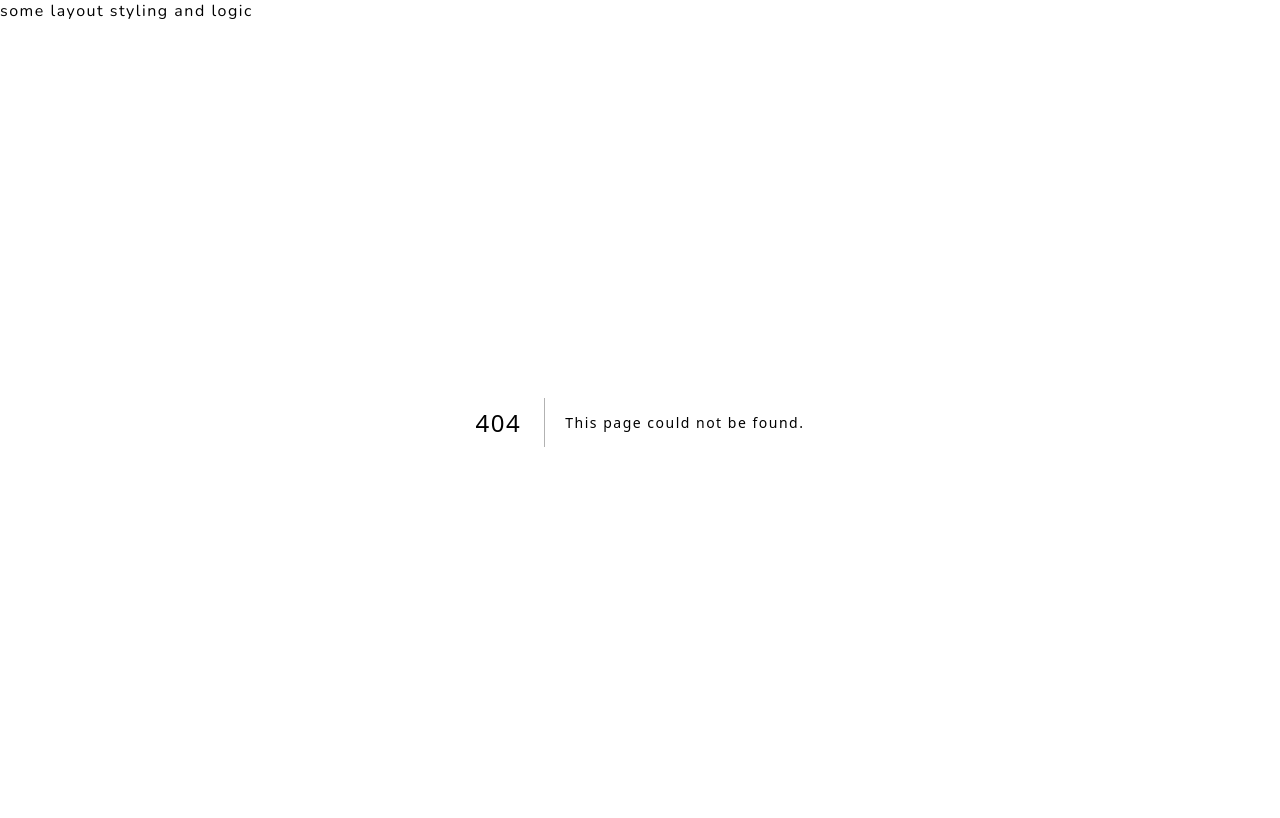
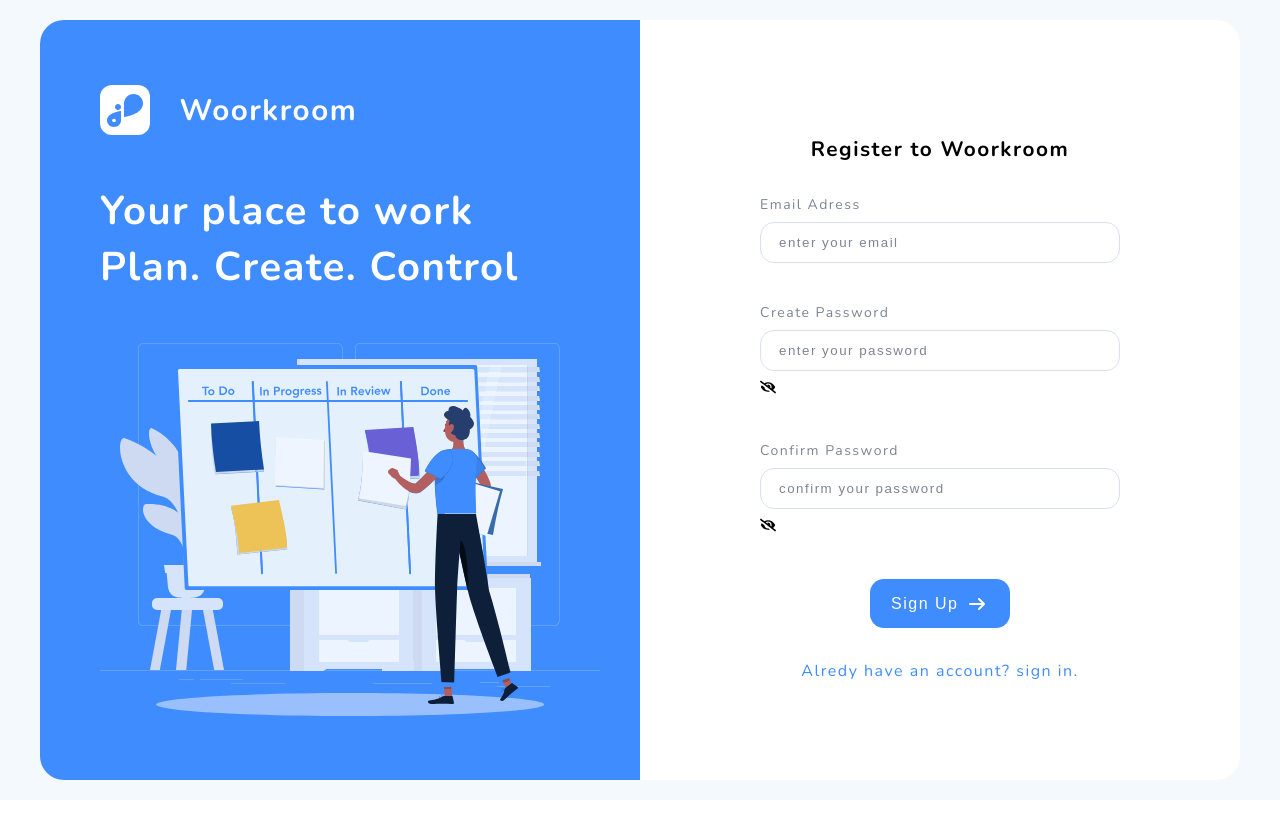
Before and after one commit to Ezekwu/Sure-scores, a Next.js app: page /auth/signup in a window 1280 px wide. Before the commit this address had no page. Shown: the top 818 px of the page. Built offline with nearby package versions, Linux system fonts and the light colour scheme.

Commit message:
built login and signin page

```diff
--- a/app/auth/authStyle.scss
+++ /dev/null
@@ -1,7 +0,0 @@
-@import 'styles/variables';
-
-.main{
-  background-color: $color-primary-10;
-  padding: 1.25rem 2.5rem;
-  min-height: 100vh;
-}
--- /dev/null
+++ b/app/auth/signup/page.tsx
@@ -0,0 +1,69 @@
+'use client'
+import dynamic from 'next/dynamic'
+import Image from 'next/image'
+import Link from 'next/link'
+
+const UiButton = dynamic(() => import('../../../components/ui/Button/UiButton'))
+const UiForm = dynamic(() => import('../../../components/ui/Form/UiForm'))
+const UiInput = dynamic(() => import('../../../components/ui/Input/UiInput'))
+const AuthLayout = dynamic(() => import('@/components/layout/AuthLayout/AuthLayout'))
+import styles from '../../../styles/FormStyle.module.scss'
+import arrowRight from '../../../public/assets/icons/arrowRight.svg'
+import loginSchema from '@/utils/validations/loginSchema'
+
+
+
+
+export default function page() {
+  const onSubmit = () => {
+
+  }
+
+  return (
+    <AuthLayout>
+      <h2 style={{
+          textAlign: 'center',
+          fontSize: '1.3rem',
+          marginBottom: '2rem',
+        }}>
+          Register to Woorkroom
+      </h2>
+      <UiForm onSubmit={onSubmit} schema={loginSchema}>
+        {({errors, register})=>(
+          <div className={styles.form__wrapper}>
+            <UiInput
+            register={register}
+            error={errors?.email?.message}
+            name='email'
+            label="Email Adress"
+            placeholder="enter your email"
+            />
+            <UiInput
+            register={register}
+            error={errors?.password?.message}
+            name='password'
+            label="Create Password"
+            placeholder="enter your password"
+            type='password'
+            />
+            <UiInput
+            register={register}
+            error={errors?.password?.message}
+            name='confirm-password'
+            label="Confirm Password"
+            placeholder="confirm your password"
+            type='password'
+            />
+            <UiButton>
+              Sign Up
+              <Image  src={arrowRight} alt="arrow right"/>
+            </UiButton>
+            <Link className={styles.signin_up} href='./login'>
+              Alredy have an account? sign in.
+            </Link>
+          </div>
+        )}
+      </UiForm>
+    </AuthLayout>
+  )
+}
--- a/app/layout.tsx
+++ b/app/layout.tsx
@@ -20,7 +20,6 @@ export default function RootLayout({
     <html lang="en">
       <body className={nutino.className}>
         <ReduxProvider>
-          some layout styling and logic
           {children}
         </ReduxProvider>
       </body>
--- a/components/layout/AuthLayout/AuthLayout.module.scss
+++ b/components/layout/AuthLayout/AuthLayout.module.scss
@@ -2,8 +2,11 @@
 
 .authlayout{
   display: flex;
+  background-color: $color-primary-10;
+  padding: 1.25rem 2.5rem;
+  min-height: 100vh;
 
-  .formContainer{
+  .formContainer {
 
     flex: 1;
     background-color: #fff;
--- a/components/layout/AuthLayout/AuthLayout.tsx
+++ b/components/layout/AuthLayout/AuthLayout.tsx
@@ -2,10 +2,13 @@ import Image from 'next/image';
 import styles from  './AuthLayout.module.scss';
 import logo from '../../../public/assets/svg/logo.svg';
 import illustration from '../../../public/assets/svg/Illustration.svg';
-import LoginForm from '@/components/auth/LoginForm';
 
 
-export default function AuthLayout() {
+export default function AuthLayout({
+  children,
+}: {
+  children: React.ReactNode
+}) {
   return (
     <div className={styles.authlayout}>
       <section className={styles.info}>
@@ -23,7 +26,7 @@ export default function AuthLayout() {
       </section>
       <section className={styles.formContainer}>
         <div className={styles.formContainer__inner}>
-          <LoginForm />
+          {children}
         </div>
       </section>
     </div>
--- a/components/ui/Input/UiInput.tsx
+++ b/components/ui/Input/UiInput.tsx
@@ -1,7 +1,9 @@
 "use client" ;
 
 import styles from  './input.module.scss'
-import { useFormContext, FieldError, Merge, FieldErrorsImpl, UseFormRegister } from 'react-hook-form'
+import { useFormContext, FieldError, Merge, FieldErrorsImpl, UseFormRegister } from 'react-hook-form';
+import { use, useState } from 'react';
+import { FaEye, FaEyeSlash } from 'react-icons/fa';
 
 export type InputType = 'text' | 'password' | 'number' | 'phone' | 'date';
 
@@ -27,12 +29,27 @@ export default function UiInput({
   type = 'text'
 }: Props) {
 
+  const [inputType, setInputType] = useState(type);
+  const togglePasswordVisibility = () => {
+    if (inputType === 'password') setInputType('text');
+    else setInputType('password');
+  }
+
 
   return (
     <div className= {`${styles.input__container} ${error && styles.error}`} >
       <label htmlFor="input">{label}</label>
-      <input type="text" id="input" placeholder={placeholder} className={ styles.input  } {...register(`${name}`)}  name={name}/>
-      {  <span className={styles.error__span}>{error && `${error}`}</span>}
+      <div className={styles.input__container}>
+        <input type={inputType} id="input" placeholder={placeholder} className={styles.input} {...register(`${name}`)}  name={name}/>
+        {
+          type === 'password' && (
+            <div onClick={togglePasswordVisibility}>
+              { inputType === 'password' ? <FaEyeSlash /> : <FaEye />}
+            </div>
+          )
+        }
+      </div>
+      {<span className={styles.error__span}>{error && `${error}`}</span>}
     </div>
   )
 }
--- a/components/ui/Input/input.module.scss
+++ b/components/ui/Input/input.module.scss
@@ -9,7 +9,7 @@
     font-size: 0.875rem;
     color: $color-grey-30;
   }
-
+  .input__container {
     .input {
       padding: 0.75rem 1.125rem;
       border: 1px solid $color-grey-10;
@@ -26,6 +26,8 @@
         box-shadow: 0px 0px 0px 4px #3f8cff24;
       }
     }
+  }
+
 
 
 }
--- a/package.json
+++ b/package.json
@@ -21,6 +21,7 @@
     "react": "18.2.0",
     "react-dom": "18.2.0",
     "react-hook-form": "^7.45.4",
+    "react-icons": "^4.11.0",
     "react-redux": "^8.1.2",
     "typescript": "5.1.6",
     "yup": "^1.2.0"
--- a/components/auth/FormStyle.module.scss
+++ b/styles/FormStyle.module.scss
@@ -11,5 +11,6 @@
   .signin_up{
     color: $color-primary;
     text-align: center;
+    text-decoration: none;
   }
 }
```
Also changed, not shown: app/auth/login/page.tsx (added, +62 -0 lines), app/auth/page.tsx (deleted, +0 -12 lines), components/auth/LoginForm.tsx (deleted, +0 -50 lines), 1 other file (tests, documents, lock files or other folders). Lines whose indentation alone changed are shown as unchanged.
